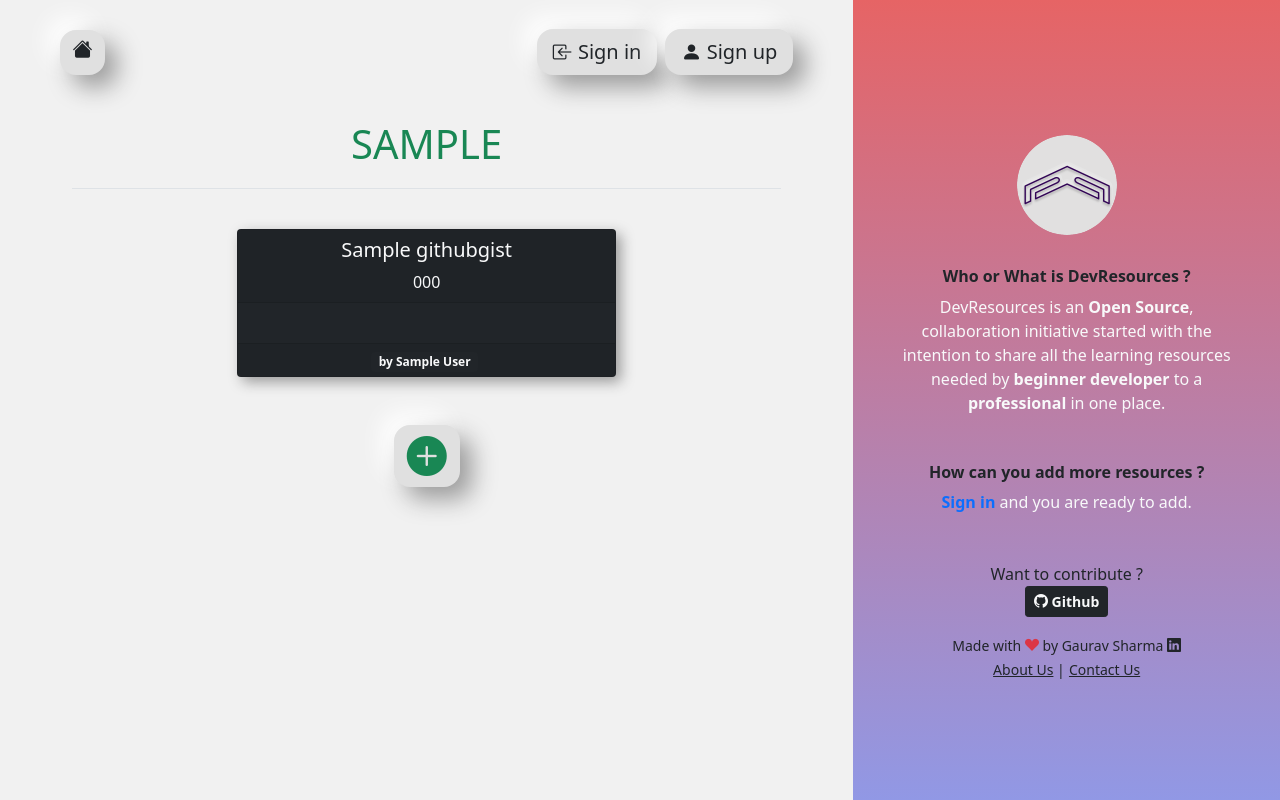
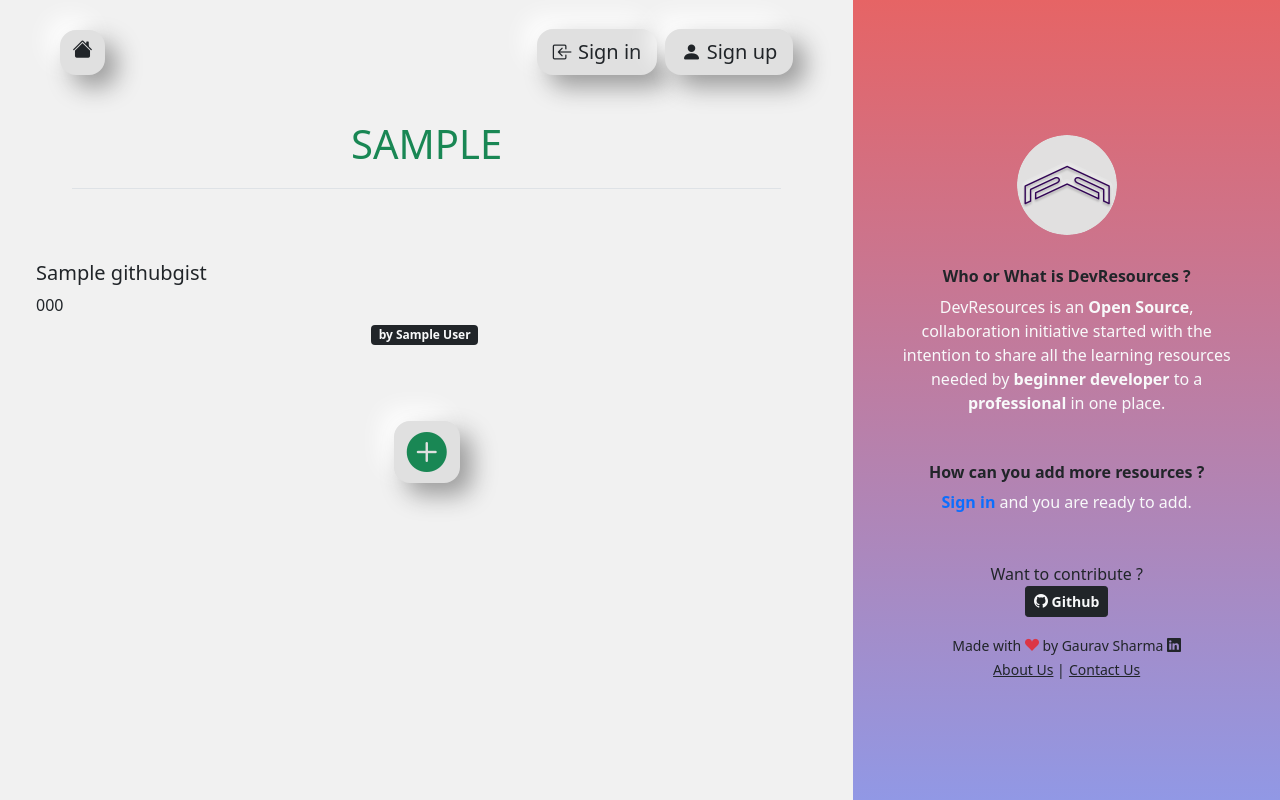
Before and after one commit to mnamegaurav/devresources, a Django app: template templates/core/github_gist_list.html in a window 1280 px wide. Run offline with Django 3.2, Linux system fonts and the light colour scheme; tables that the repository leaves empty hold one stand-in row (values such as "Sample post"); the template is opened without the code that fills it: values that come from a table or form of the project are taken from there, most other values are stand-ins (such as "Sample title", 1, 10 or a date in 2020); parts of the project's set-up code (start-up, migrations or seed data) failed here and were passed over; some libraries are stand-ins or nearby versions.

Commit message:
github gist rendering is working perfectly

```diff
--- a/templates/core/github_gist_list.html
+++ b/templates/core/github_gist_list.html
@@ -22,35 +22,18 @@
   </div>
 
   <div class="row mt-4">
-    <div class="col-12">
-
-      <div class="row justify-content-center">
+    <div class="col-12 justify-content-center">
 
         {% if all_github_gists %}
           {% for github_gist in all_github_gists %}
-        <div class="col-12 col-xl-6 pb-4 pt-3">
-            <div
-              class="card neumorphic__card text-center text-light bg-dark"
-              style="height: 100%;">
-              <div class="card-header d-flex flex-wrap justify-content-center align-items-center">
-                <h5 class="card-title w-100">{{ github_gist.title }}</h5>
+            <div class="py-5">
+              <h5 class="w-100">{{ github_gist.title }}</h5>
               {% if github_gist.embed_code %}
                 {{ github_gist.embed_code|safe }}
               {% endif %}
-              </div>
-              <div class="card-body pb-4 d-flex align-items-center justify-content-center flex-wrap"
-                style="height: 100%;">
-                {% comment %}{% for category_name in github_gist.category.all %}
-                <a rel="noreferrer" href="{% url 'github_gist_list_view' category_name.slug %}"
-                  class="text-decoration-none text-reset me-1">
-                  <small class="text-muted badge rounded-pill bg-light">
-                    {{ category_name }}
-                  </small>
-                </a>
-                {% endfor %}{% endcomment %}
-              </div>
+
               {% if github_gist.added_by.full_name %}
-              <div class="card-footer p-1 d-flex align-items-end justify-content-center flex-wrap"
+                <div class="p-1 d-flex align-items-end justify-content-center flex-wrap"
                   style="height: 100%;">
                   <a target="_blank" rel="noreferrer" {% if github_gist.added_by.website %} href="{{ github_gist.added_by.website }}" {% endif %}
                     class="text-decoration-none text-reset me-1">
@@ -60,7 +43,6 @@
                   </a>
                 </div>
               {% endif %}
-            </div>
             </div>
           {% endfor %}
           <div class="col-12 text-center py-4">
@@ -85,6 +67,5 @@
     </div>
   </div>
 </div>
-</div>
 
 {% endblock %}
```
Lines whose indentation alone changed are shown as unchanged.
